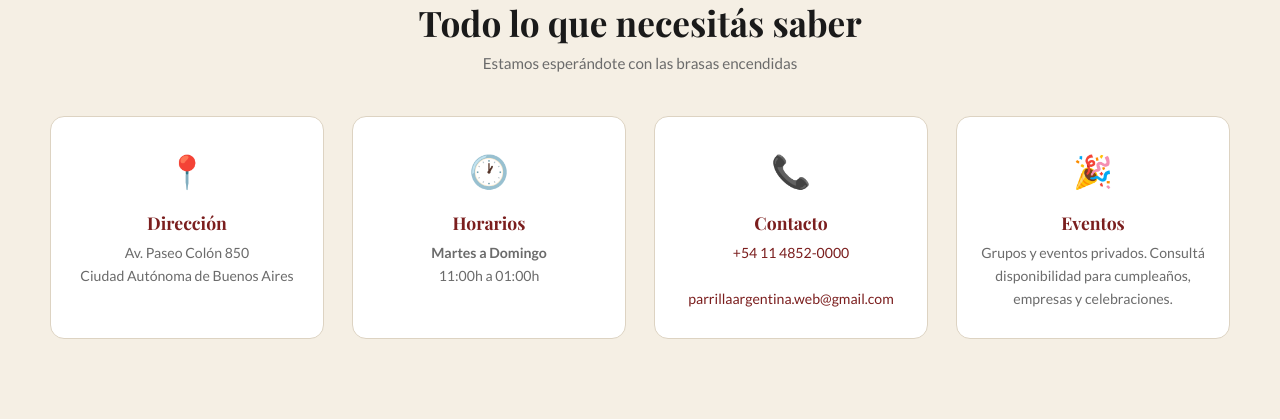
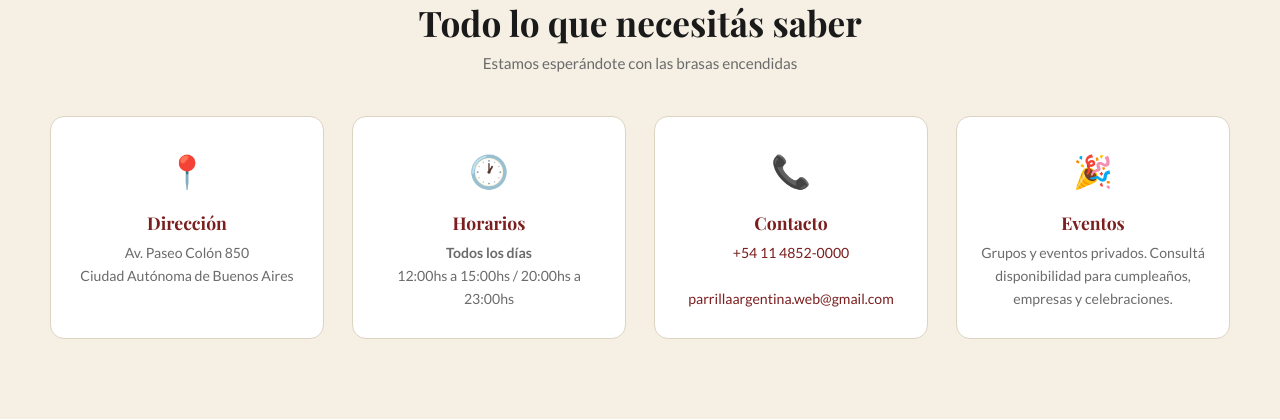
Before and after one commit to IgnacioZamparolo/VEDAAVIFI-TP-FINAL, a Flask app: page / in a window 1280 px wide. Shown: the part 911-1331 px from the top of the page. Run offline with Flask 3, Linux system fonts and the light colour scheme; data that the repository does not hold is empty; some web fonts are replaced.

Commit message:
Chore: actualizar informacion de la pagina

```diff
--- a/frontend/app/templates/index.html
+++ b/frontend/app/templates/index.html
@@ -31,7 +31,7 @@
           <div class="ic">🕐</div>
           <h3>Horarios</h3>
           <p>
-            <strong>Martes a Domingo</strong><br>11:00h a 01:00h
+            <strong>Todos los días</strong><br>12:00hs a 15:00hs / 20:00hs a 23:00hs
           </p>
         </div>
         <div class="info-card">
```
